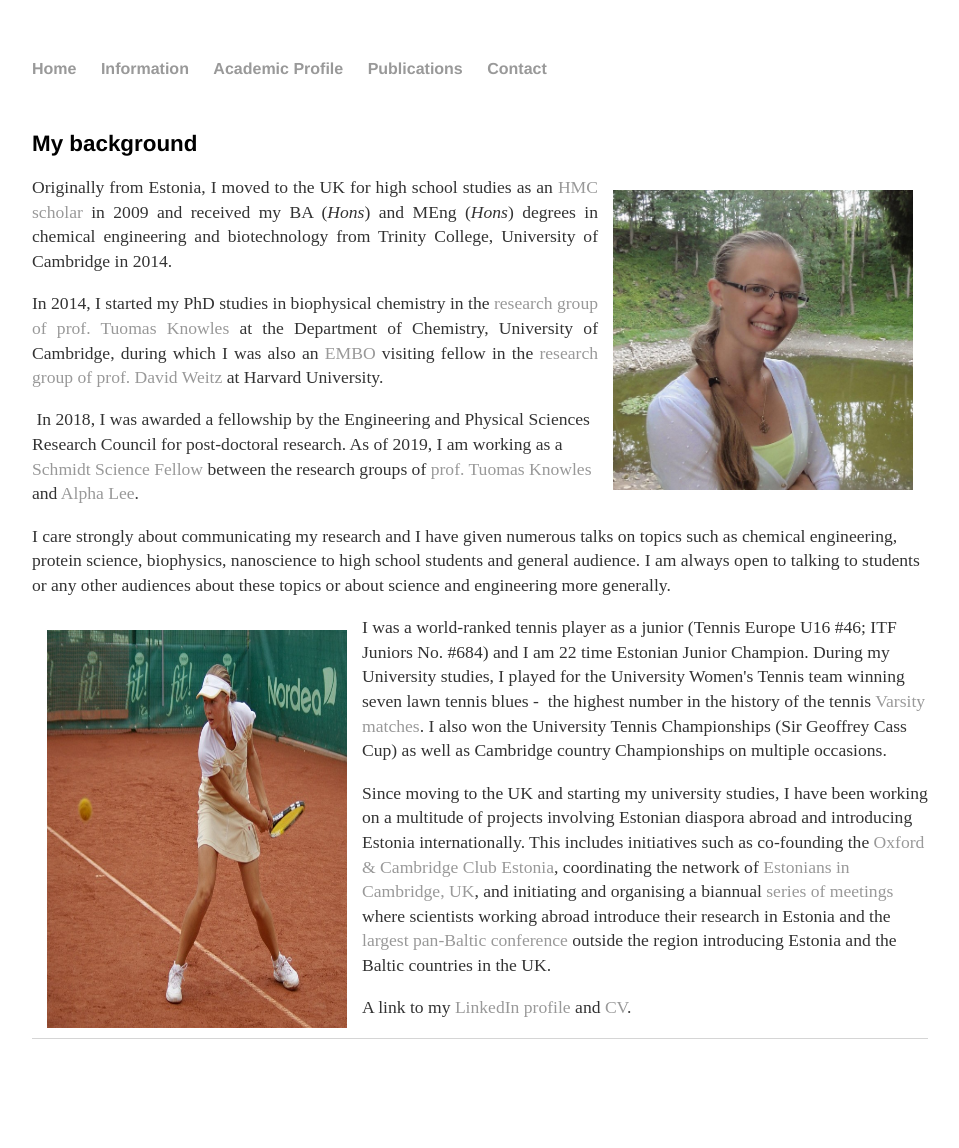
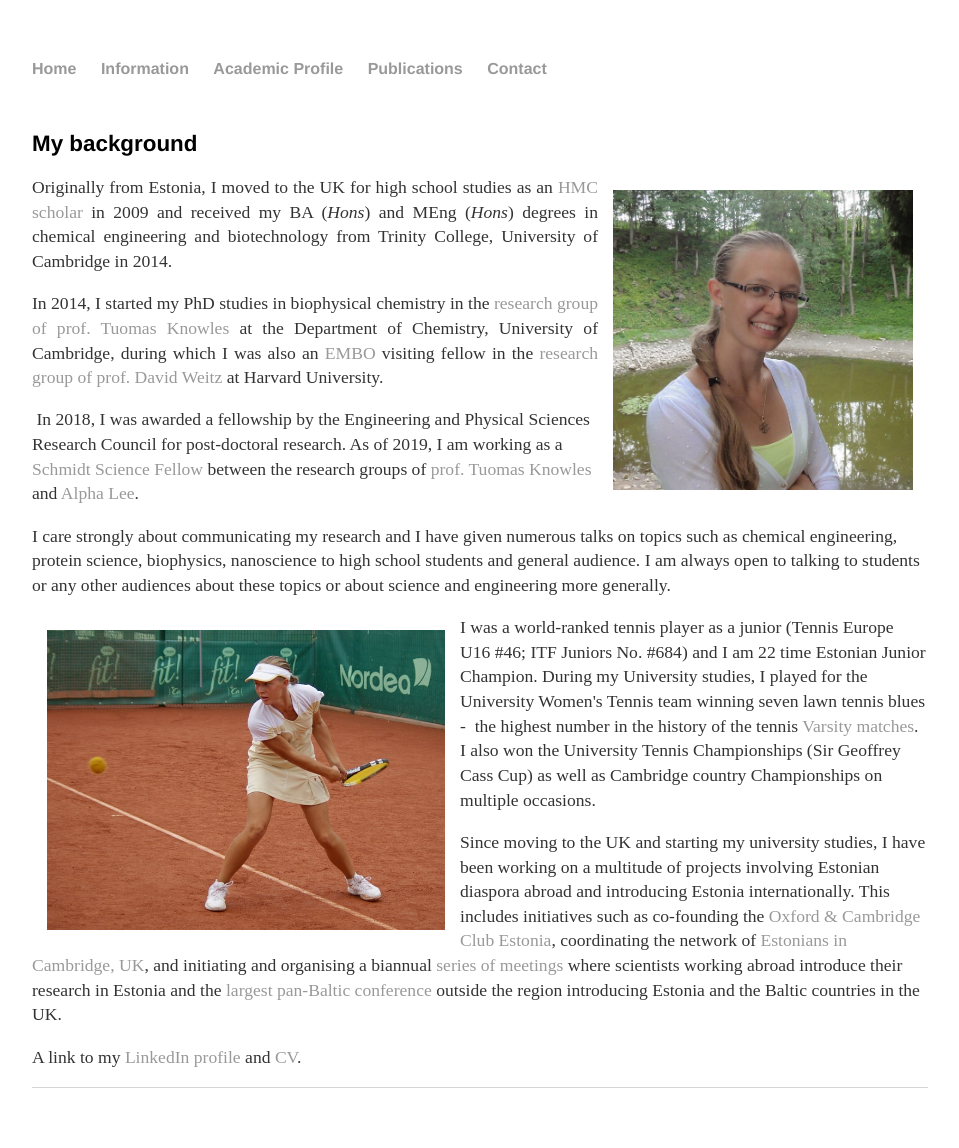
Before and after one commit to kadiliissaar/kadiliissaar.github.io, a Jekyll site: the page built from background/index.html, in a window 1280 px wide. Shown: the whole page, without its empty margins (160-1119 px from the left). Built offline with Jekyll 4.4.1, drawn with Linux system fonts in a browser that asks for light colours; before the commit the page ends 1099 px from its top, so only the background shows below that.

Commit message:
Update index.html

```diff
--- a/background/index.html
+++ b/background/index.html
@@ -27,7 +27,7 @@ engineering, protein science, biophysics, nanoscience to high school students an
 talking to students or any other audiences about these topics or about science and engineering more generally.</p>
 
 	<p>
-<img src="https://github.com/kadiliissaar/kadiliissaar.github.io/raw/master/Photos/Kadi_tennis1.jpg" style="float:left;width:300px;height:398px;margin:15px;">
+<img src="https://github.com/kadiliissaar/kadiliissaar.github.io/raw/master/Photos/Kadi_tennis1.jpg" style="float:left;width:398px;height:300px;margin:15px;">
 I was a world-ranked tennis player as a junior (Tennis Europe U16 #46; ITF Juniors No. #684) and I am 22 time
 Estonian Junior Champion. During my University studies, I played for the University Women's Tennis team winning seven
 lawn tennis blues -  the highest number in the history of the tennis
```
